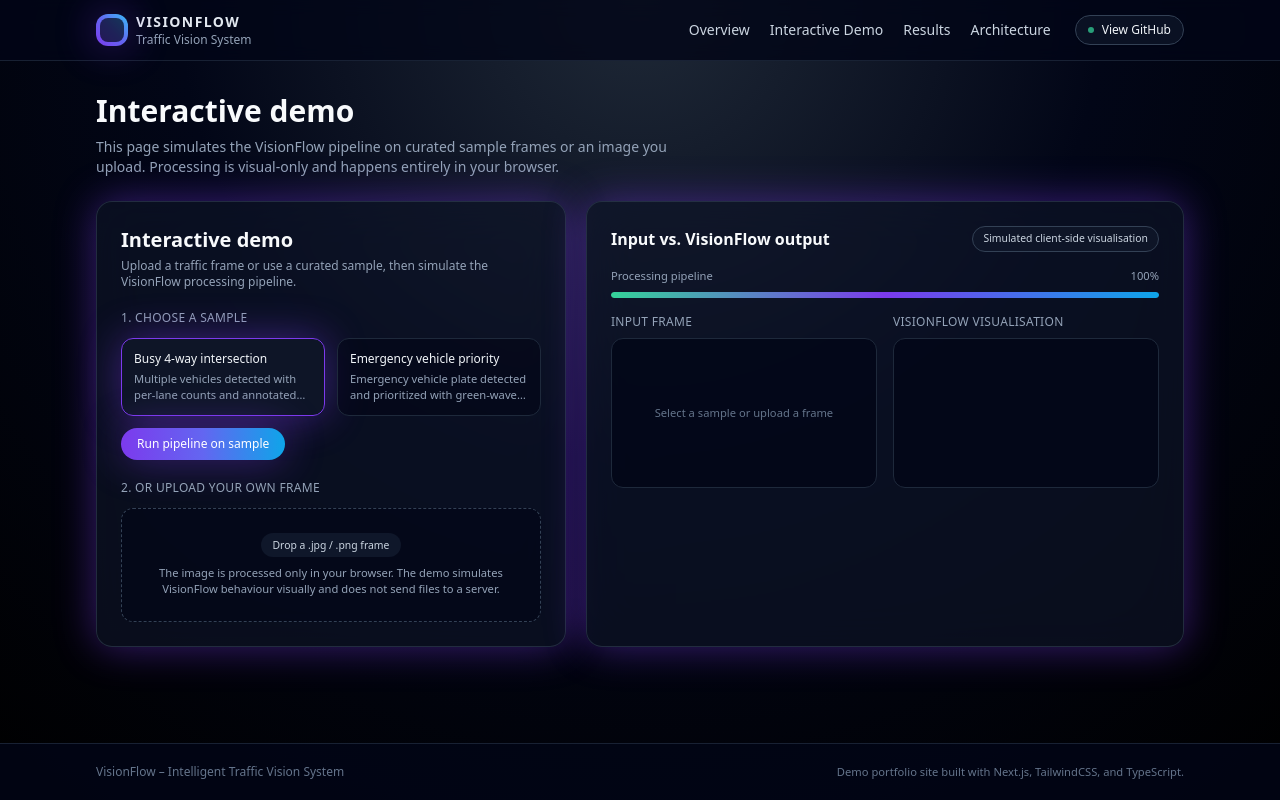
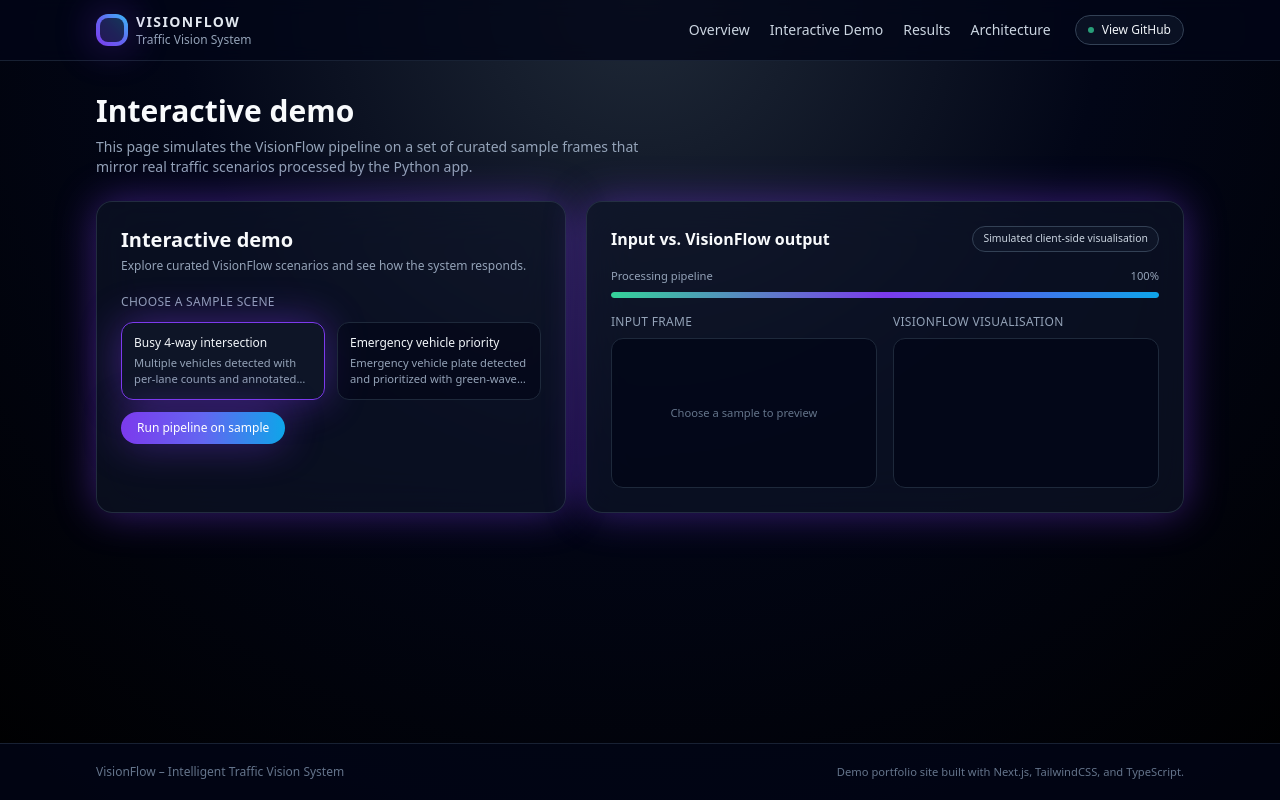
Before and after one commit to XreeceX/VisionFlow, a Next.js app in the folder visionflow-demo-site/: page /demo in a window 1280 px wide. Built offline with nearby package versions, Linux system fonts and the light colour scheme.

Commit message:
clear view

```diff
--- a/visionflow-demo-site/app/demo/page.tsx
+++ b/visionflow-demo-site/app/demo/page.tsx
@@ -6,13 +6,11 @@
 
 export default function DemoPage() {
   const [activeSample, setActiveSample] = useState<DemoSample | null>(null);
-  const [inputUrl, setInputUrl] = useState<string | null>(null);
   const [isProcessing, setIsProcessing] = useState(false);
 
-  const handleProcessingStart = (sample: DemoSample | null, fileUrl?: string) => {
+  const handleProcessingStart = (sample: DemoSample | null) => {
     setIsProcessing(true);
     setActiveSample(sample);
-    setInputUrl(fileUrl ?? sample?.inputPath ?? null);
 
     // Simulate model inference time
     setTimeout(() => {
@@ -27,9 +25,8 @@
           Interactive demo
         </h1>
         <p className="mt-2 text-sm text-slate-400">
-          This page simulates the VisionFlow pipeline on curated sample frames
-          or an image you upload. Processing is visual-only and happens entirely
-          in your browser.
+          This page simulates the VisionFlow pipeline on a set of curated sample
+          frames that mirror real traffic scenarios processed by the Python app.
         </p>
       </div>
 
@@ -37,7 +34,7 @@
         <DemoUploader onProcessingStart={handleProcessingStart} />
         <ResultViewer
           activeSample={activeSample}
-          inputUrl={inputUrl}
+          inputUrl={activeSample?.inputPath ?? null}
           isProcessing={isProcessing}
         />
       </div>
--- a/visionflow-demo-site/components/DemoUploader.tsx
+++ b/visionflow-demo-site/components/DemoUploader.tsx
@@ -1,6 +1,6 @@
 "use client";
 
-import { useState, ChangeEvent } from "react";
+import { useState } from "react";
 
 export type DemoSample = {
   id: string;
@@ -30,28 +30,17 @@
 ];
 
 type DemoUploaderProps = {
-  onProcessingStart: (sample: DemoSample | null, fileUrl?: string) => void;
+  onProcessingStart: (sample: DemoSample | null) => void;
 };
 
 export function DemoUploader({ onProcessingStart }: DemoUploaderProps) {
   const [selectedId, setSelectedId] = useState<string | null>(
     SAMPLE_IMAGES[0]?.id ?? null
   );
-  const [isUploading, setIsUploading] = useState(false);
 
   const handleSampleRun = () => {
     const sample = SAMPLE_IMAGES.find((s) => s.id === selectedId) ?? null;
     onProcessingStart(sample ?? null);
-  };
-
-  const handleFileChange = (event: ChangeEvent<HTMLInputElement>) => {
-    const file = event.target.files?.[0];
-    if (!file) return;
-
-    const objectUrl = URL.createObjectURL(file);
-    setIsUploading(true);
-    onProcessingStart(null, objectUrl);
-    setTimeout(() => setIsUploading(false), 300);
   };
 
   return (
@@ -61,14 +50,13 @@
           Interactive demo
         </h1>
         <p className="mt-1 text-xs text-slate-400">
-          Upload a traffic frame or use a curated sample, then simulate the
-          VisionFlow processing pipeline.
+          Explore curated VisionFlow scenarios and see how the system responds.
         </p>
       </div>
 
       <div className="space-y-3">
         <p className="text-xs font-medium uppercase tracking-wide text-slate-400">
-          1. Choose a sample
+          Choose a sample scene
         </p>
         <div className="grid gap-3 sm:grid-cols-2">
           {SAMPLE_IMAGES.map((sample) => (
@@ -97,32 +85,6 @@
           Run pipeline on sample
         </button>
       </div>
-
-      <div className="space-y-3">
-        <p className="text-xs font-medium uppercase tracking-wide text-slate-400">
-          2. Or upload your own frame
-        </p>
-        <label className="flex cursor-pointer flex-col items-center justify-center rounded-xl border border-dashed border-slate-700 bg-slate-950/60 px-4 py-6 text-center text-xs text-slate-400 transition hover:border-accent/80 hover:bg-slate-900/70">
-          <span className="mb-2 rounded-full bg-slate-900 px-3 py-1 text-[0.65rem] font-medium text-slate-300">
-            Drop a .jpg / .png frame
-          </span>
-          <span className="text-[0.7rem]">
-            The image is processed only in your browser. The demo simulates
-            VisionFlow behaviour visually and does not send files to a server.
-          </span>
-          <input
-            type="file"
-            accept="image/*"
-            onChange={handleFileChange}
-            className="hidden"
-          />
-        </label>
-        {isUploading && (
-          <p className="text-[0.7rem] text-emerald-300">
-            Upload received – simulating processing…
-          </p>
-        )}
-      </div>
     </div>
   );
 }
--- a/visionflow-demo-site/components/ResultViewer.tsx
+++ b/visionflow-demo-site/components/ResultViewer.tsx
@@ -54,8 +54,8 @@
 }: ResultViewerProps) {
   const [progress, setProgress] = useState(0);
   const overlay = useMemo(
-    () => (inputUrl ? generateOverlayFromUrl(inputUrl) : null),
-    [inputUrl]
+    () => (inputUrl && !activeSample ? generateOverlayFromUrl(inputUrl) : null),
+    [inputUrl, activeSample]
   );
 
   useEffect(() => {
@@ -113,9 +113,9 @@
             Input frame
           </p>
           <div className="relative aspect-video overflow-hidden rounded-xl border border-slate-800 bg-slate-950/80">
-            {inputUrl || activeSample ? (
+            {activeSample ? (
               <Image
-                src={inputUrl || activeSample?.inputPath || ""}
+                src={activeSample.inputPath}
                 alt="Input traffic frame"
                 fill
                 sizes="(max-width: 768px) 100vw, 50vw"
@@ -123,7 +123,7 @@
               />
             ) : (
               <div className="flex h-full items-center justify-center text-[0.7rem] text-slate-500">
-                Select a sample or upload a frame
+                Choose a sample to preview
               </div>
             )}
           </div>
```
